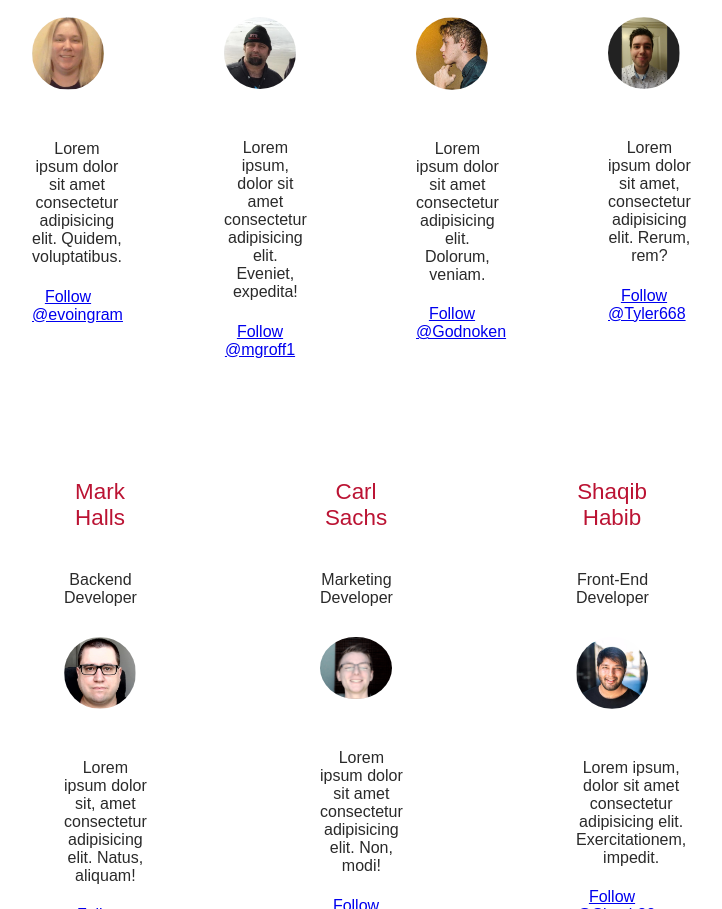
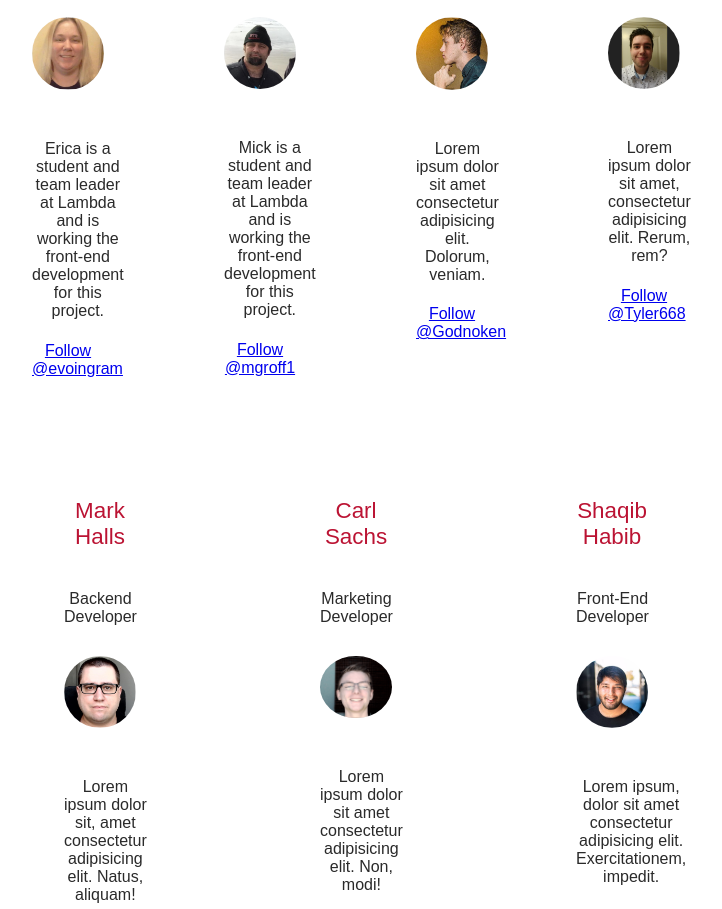
Before and after one commit to DevDesk-Queue-2/Marketing, a website: page team.html in a window 1280 px wide. Shown: the part 1315-2224 px from the top of the page, without its empty margins (284-1006 px from the left). Drawn offline with Linux system fonts and the light colour scheme.

Commit message:
testing netlify

```diff
--- a/team.html
+++ b/team.html
@@ -47,14 +47,14 @@
             <h3>Erica Ingram</h3>
             <h4>Front-End Developer</h4>
             <img src="images/Erica.PNG" alt="erica profile"/>
-            <p>Lorem ipsum dolor sit amet consectetur adipisicing elit. Quidem, voluptatibus.</p>
+            <p>Erica is a student and team leader at Lambda and is working the front-end development for this project.</p>
             <a class="github-button" href="https://github.com/evoingram" data-size="large" aria-label="Follow @evoingram on GitHub">Follow @evoingram</a>
         </div>
         <div class="mick">
             <h3>Mick Groff</h3>
             <h4>Front-End Developer</h4>
             <img src="images/mick.PNG" alt="mick profile"/>
-            <p>Lorem ipsum, dolor sit amet consectetur adipisicing elit. Eveniet, expedita!</p>
+            <p>Mick is a student and team leader at Lambda and is working the front-end development for this project.</p>
             <a class="github-button" href="https://github.com/mgroff1" data-size="large" aria-label="Follow @mgroff1 on GitHub">Follow @mgroff1</a>
         </div>
         <div class="seb">
```
